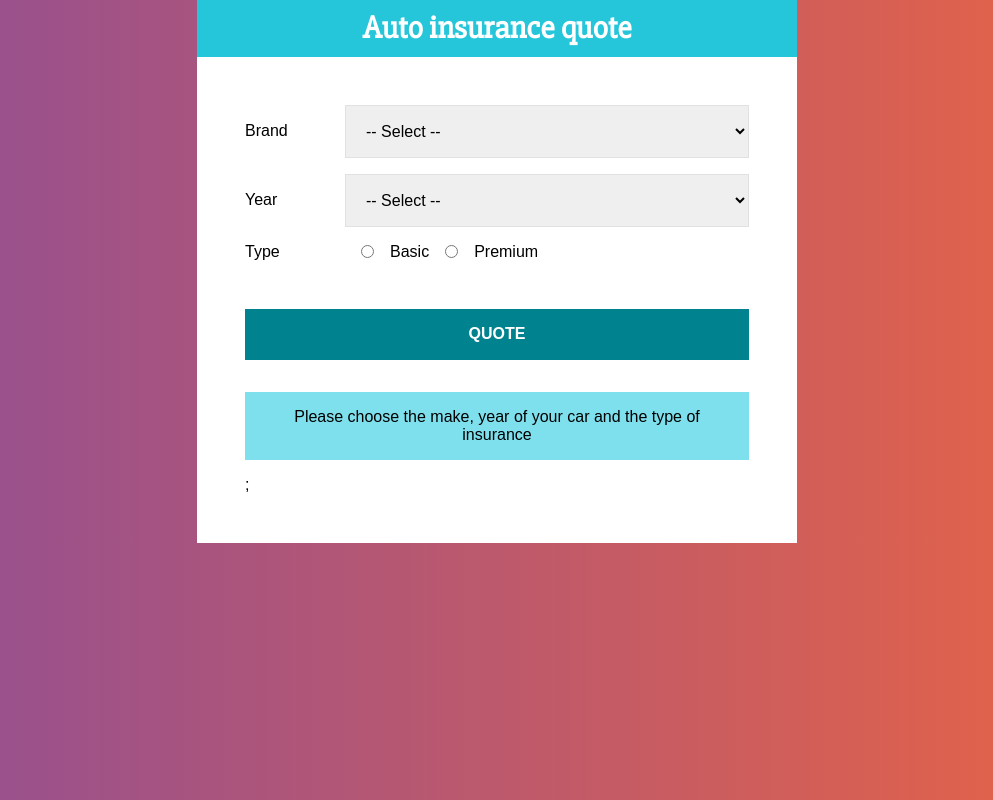
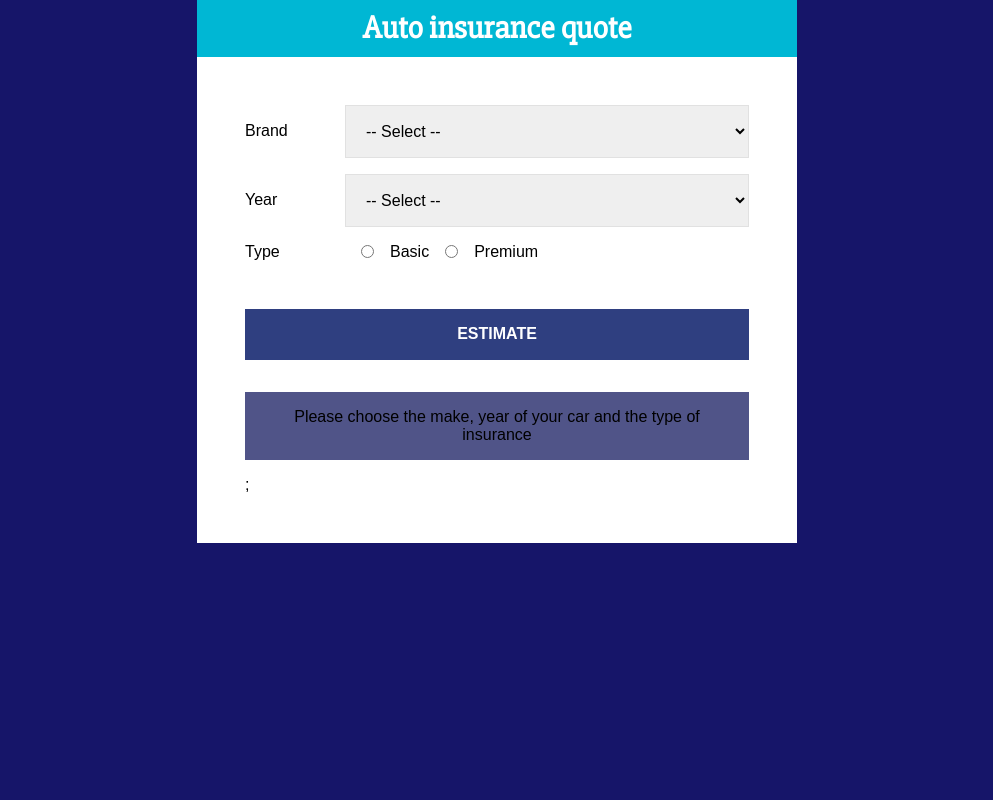
Before and after one commit to Erick-SN/AutoinsuranceQuote, a React (Create React App) app: page / in a window 1280 px wide. Shown: the whole page, without its empty margins (143-1136 px from the left). Built offline with nearby package versions, Linux system fonts and the light colour scheme.

Commit message:
Colors fixes

```diff
--- a/src/components/Abstract.jsx
+++ b/src/components/Abstract.jsx
@@ -16,7 +16,7 @@ const Abstract = ({ data }) => {
   return (
     <>
       <Container>
-        <h2>Quote</h2>
+        <h2>Summary</h2>
         <ul>
           <li>Brand: {upperCase(brand)}</li>
           <li>Type: {upperCase(type)}</li>
--- a/src/components/Form.jsx
+++ b/src/components/Form.jsx
@@ -26,7 +26,7 @@ const InputRadio = styled.input`
 `;
 
 const Button = styled.button`
-  background-color: #00838f;
+  background-color: #2f3f80;
   font-size: 16px;
   width: 100%;
   padding: 1rem;
@@ -37,13 +37,13 @@ const Button = styled.button`
   transition: background-color 0.3s ease;
   margin-top: 2rem;
   &:hover {
-    background-color: #26c6da;
+    background-color: #161569;
     cursor: pointer;
   }
 `;
 
 const Error = styled.div`
-  background-color: red;
+  background-color: #161569;
   color: white;
   padding: 1rem;
   width: 100;
@@ -131,7 +131,7 @@ const Form = ({ setAbstract, setLoading }) => {
           />
           Premium
         </Input>
-        <Button type='submit'>Quote</Button>
+        <Button type='submit'>Estimate</Button>
       </form>
     </>
   );
--- a/src/components/Header.jsx
+++ b/src/components/Header.jsx
@@ -3,7 +3,7 @@ import styled from '@emotion/styled';
 import PropTypes from 'prop-types';
 
 const HeaderContainer = styled.header`
-  background-color: #26c6da;
+  background-color: #00b7d4;
   padding: 10px;
   font-weight: bold;
   color: #ffff;
--- a/src/components/Result.jsx
+++ b/src/components/Result.jsx
@@ -3,7 +3,7 @@ import styled from '@emotion/styled';
 import PropTypes from 'prop-types';
 import { TransitionGroup, CSSTransition } from 'react-transition-group';
 const Message = styled.p`
-  background-color: rgb(127, 224, 237);
+  background-color: #505488;
   margin-top: 2rem;
   padding: 1rem;
   text-align: center;
@@ -11,13 +11,13 @@ const Message = styled.p`
 const ResultQuote = styled.div`
   text-align: center;
   padding: 0.5rem;
-  border: 1px solid #26c6da;
-  background-color: rgb(127, 224, 237);
+  /* border: 1px solid #26c6da; */
+  background-color: #505488;
   margin-top: 1rem;
   position: relative;
 `;
 const Text = styled.p`
-  color: #00838f;
+  color: white;
   padding: 1rem;
   text-transform: uppercase;
   font-weight: bold;
@@ -39,7 +39,7 @@ const Result = ({ quote }) => {
               key={quote}
               timeout={{ enter: 500, exit: 500 }}>
               <Text>
-                Quote: $<span>{quote}</span>
+                Total: $<span>{quote}</span>
               </Text>
             </CSSTransition>
           </TransitionGroup>
--- a/src/index.css
+++ b/src/index.css
@@ -2,13 +2,7 @@ html {
   box-sizing: border-box;
 }
 body {
-  background: #e96443; /* fallback for old browsers */
-  background: -webkit-linear-gradient(
-    to right,
-    #904e95,
-    #e96443
-  ); /* Chrome 10-25, Safari 5.1-6 */
-  background: linear-gradient(to right, #904e95, #e96443);
+  background: #161569; /* fallback for old browsers */
   font-family: Arial, Helvetica, sans-serif;
 }
 ul {
```
